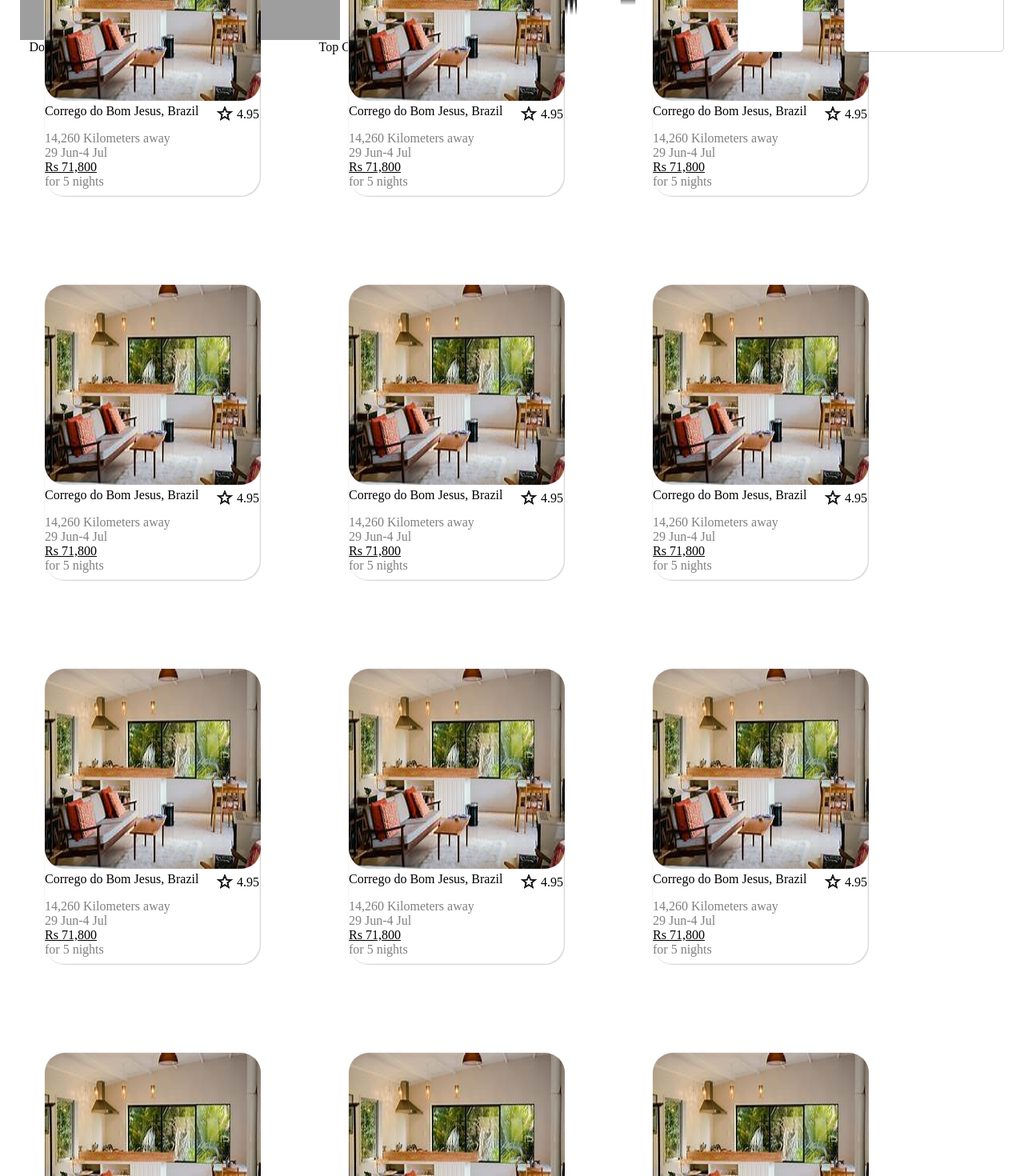
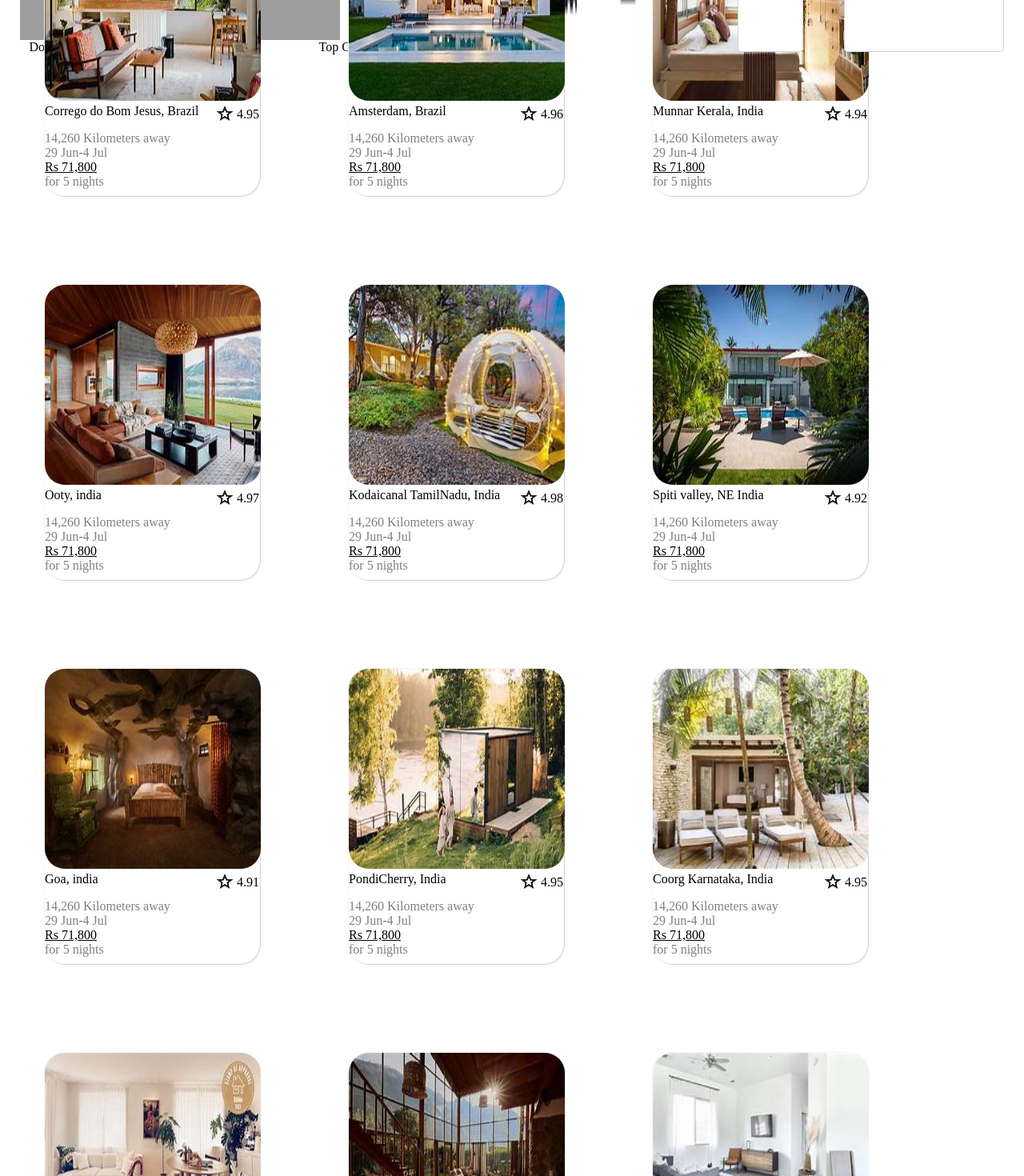
Before and after one commit to MudassirKhanT/Air-Bnb-Clone, a React (Vite) app: page / in a window 1280 px wide. Shown: the part 440-1910 px from the top of the page at 80% size. Built offline with nearby package versions, Linux system fonts and the light colour scheme; grey boxes are pictures that could not be loaded.

Commit message:
Added "Styling:-Cards"

```diff
--- a/src/App.jsx
+++ b/src/App.jsx
@@ -6,6 +6,18 @@ import Header from "./Header";
 import Iconbar from "./Iconbar";
 import Topbar from "./Topbar";
 import hotel1 from "./assets/hotel1.jpg";
+import hotel2 from "./assets/hotel2.jpg";
+import hotel3 from "./assets/hotel3.jpg";
+import hotel4 from "./assets/hotel4.jpg";
+import hotel5 from "./assets/hotel5.jpg";
+import hotel6 from "./assets/hotel6.jpg";
+import hotel7 from "./assets/hotel7.jpg";
+import hotel8 from "./assets/hotel8.jpg";
+import hotel9 from "./assets/hotel9.jpg";
+import hotel10 from "./assets/hotel10.jpg";
+import hotel11 from "./assets/hotel11.jpg";
+import hotel12 from "./assets/hotel12.jpg";
+
 import star from "./assets/star.png";
 
 function App() {
@@ -15,17 +27,17 @@ function App() {
       <Topbar />
       <Iconbar />
       <Card hotel={hotel1} address="Corrego do Bom Jesus, Brazil" rating={star} rate={4.95} distance="14,260 Kilometers away" date="29 Jun-4 Jul" price="Rs 71,800" duration="for 5 nights" />
-      <Card hotel={hotel1} address="Corrego do Bom Jesus, Brazil" rating={star} rate={4.95} distance="14,260 Kilometers away" date="29 Jun-4 Jul" price="Rs 71,800" duration="for 5 nights" />
-      <Card hotel={hotel1} address="Corrego do Bom Jesus, Brazil" rating={star} rate={4.95} distance="14,260 Kilometers away" date="29 Jun-4 Jul" price="Rs 71,800" duration="for 5 nights" />
-      <Card hotel={hotel1} address="Corrego do Bom Jesus, Brazil" rating={star} rate={4.95} distance="14,260 Kilometers away" date="29 Jun-4 Jul" price="Rs 71,800" duration="for 5 nights" />
-      <Card hotel={hotel1} address="Corrego do Bom Jesus, Brazil" rating={star} rate={4.95} distance="14,260 Kilometers away" date="29 Jun-4 Jul" price="Rs 71,800" duration="for 5 nights" />
-      <Card hotel={hotel1} address="Corrego do Bom Jesus, Brazil" rating={star} rate={4.95} distance="14,260 Kilometers away" date="29 Jun-4 Jul" price="Rs 71,800" duration="for 5 nights" />
-      <Card hotel={hotel1} address="Corrego do Bom Jesus, Brazil" rating={star} rate={4.95} distance="14,260 Kilometers away" date="29 Jun-4 Jul" price="Rs 71,800" duration="for 5 nights" />
-      <Card hotel={hotel1} address="Corrego do Bom Jesus, Brazil" rating={star} rate={4.95} distance="14,260 Kilometers away" date="29 Jun-4 Jul" price="Rs 71,800" duration="for 5 nights" />
-      <Card hotel={hotel1} address="Corrego do Bom Jesus, Brazil" rating={star} rate={4.95} distance="14,260 Kilometers away" date="29 Jun-4 Jul" price="Rs 71,800" duration="for 5 nights" />
-      <Card hotel={hotel1} address="Corrego do Bom Jesus, Brazil" rating={star} rate={4.95} distance="14,260 Kilometers away" date="29 Jun-4 Jul" price="Rs 71,800" duration="for 5 nights" />
-      <Card hotel={hotel1} address="Corrego do Bom Jesus, Brazil" rating={star} rate={4.95} distance="14,260 Kilometers away" date="29 Jun-4 Jul" price="Rs 71,800" duration="for 5 nights" />
-      <Card hotel={hotel1} address="Corrego do Bom Jesus, Brazil" rating={star} rate={4.95} distance="14,260 Kilometers away" date="29 Jun-4 Jul" price="Rs 71,800" duration="for 5 nights" />
+      <Card hotel={hotel2} address="Amsterdam, Brazil" rating={star} rate={4.96} distance="14,260 Kilometers away" date="29 Jun-4 Jul" price="Rs 71,800" duration="for 5 nights" />
+      <Card hotel={hotel3} address="Munnar Kerala, India" rating={star} rate={4.94} distance="14,260 Kilometers away" date="29 Jun-4 Jul" price="Rs 71,800" duration="for 5 nights" />
+      <Card hotel={hotel4} address="Ooty, india" rating={star} rate={4.97} distance="14,260 Kilometers away" date="29 Jun-4 Jul" price="Rs 71,800" duration="for 5 nights" />
+      <Card hotel={hotel5} address="Kodaicanal TamilNadu, India" rating={star} rate={4.98} distance="14,260 Kilometers away" date="29 Jun-4 Jul" price="Rs 71,800" duration="for 5 nights" />
+      <Card hotel={hotel6} address="Spiti valley, NE India" rating={star} rate={4.92} distance="14,260 Kilometers away" date="29 Jun-4 Jul" price="Rs 71,800" duration="for 5 nights" />
+      <Card hotel={hotel7} address="Goa, india" rating={star} rate={4.91} distance="14,260 Kilometers away" date="29 Jun-4 Jul" price="Rs 71,800" duration="for 5 nights" />
+      <Card hotel={hotel8} address="PondiCherry, India" rating={star} rate={4.95} distance="14,260 Kilometers away" date="29 Jun-4 Jul" price="Rs 71,800" duration="for 5 nights" />
+      <Card hotel={hotel9} address="Coorg Karnataka, India" rating={star} rate={4.95} distance="14,260 Kilometers away" date="29 Jun-4 Jul" price="Rs 71,800" duration="for 5 nights" />
+      <Card hotel={hotel10} address="Mysore Karnataka, India" rating={star} rate={4.99} distance="14,260 Kilometers away" date="29 Jun-4 Jul" price="Rs 71,800" duration="for 5 nights" />
+      <Card hotel={hotel11} address="Kuduraimukh, India" rating={star} rate={4.96} distance="14,260 Kilometers away" date="29 Jun-4 Jul" price="Rs 71,800" duration="for 5 nights" />
+      <Card hotel={hotel12} address="Wayanad Kerala, India" rating={star} rate={4.92} distance="14,260 Kilometers away" date="29 Jun-4 Jul" price="Rs 71,800" duration="for 5 nights" />
       <End />
       <Footer />
     </>
```
